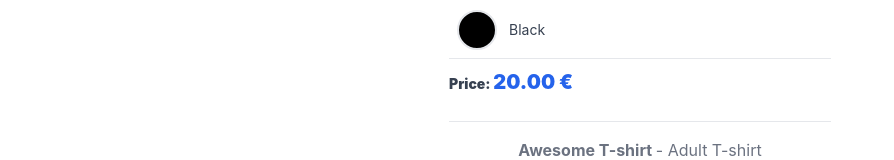
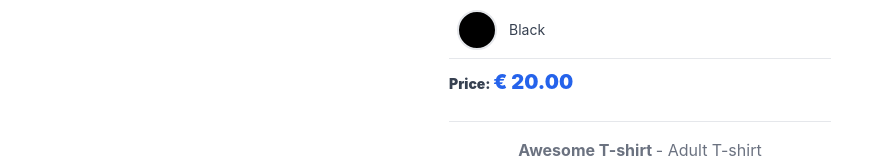
Before and after one commit to catmaluci/tshirt-app, a React (Vite) app: page / in a window 1280 px wide. Shown: the part 1061-1221 px from the top of the page, without its empty margins (0-894 px from the left). Built offline with nearby package versions, Linux system fonts and the light colour scheme.

Commit message:
fix currency position

```diff
--- a/index.html
+++ b/index.html
@@ -5,7 +5,7 @@
   <meta charset="UTF-8" />
   <link rel="icon" type="image/svg+xml" href="./public/logo.svg" />
   <meta name="viewport" content="width=device-width, initial-scale=1.0" />
-  <title>H000 | Awesome T-Shirt</title>
+  <title>Gildan | Awesome T-Shirt</title>
   <link rel="preconnect" href="https://fonts.googleapis.com">
   <link rel="preconnect" href="https://fonts.gstatic.com" crossorigin>
   <link
--- a/package.json
+++ b/package.json
@@ -1,5 +1,5 @@
 {
-  "name": "portfolio-website",
+  "name": "tshirt-app",
   "private": true,
   "version": "0.0.0",
   "type": "module",
--- a/src/sections/ProductDetail.jsx
+++ b/src/sections/ProductDetail.jsx
@@ -130,7 +130,7 @@ const ProductDetail = () => {
           <p className="product-price">
             Price:{" "}
             <strong>
-              {productPrice} {currencySymbol}
+             {currencySymbol} {productPrice}
             </strong>
           </p>
         </div>
```
